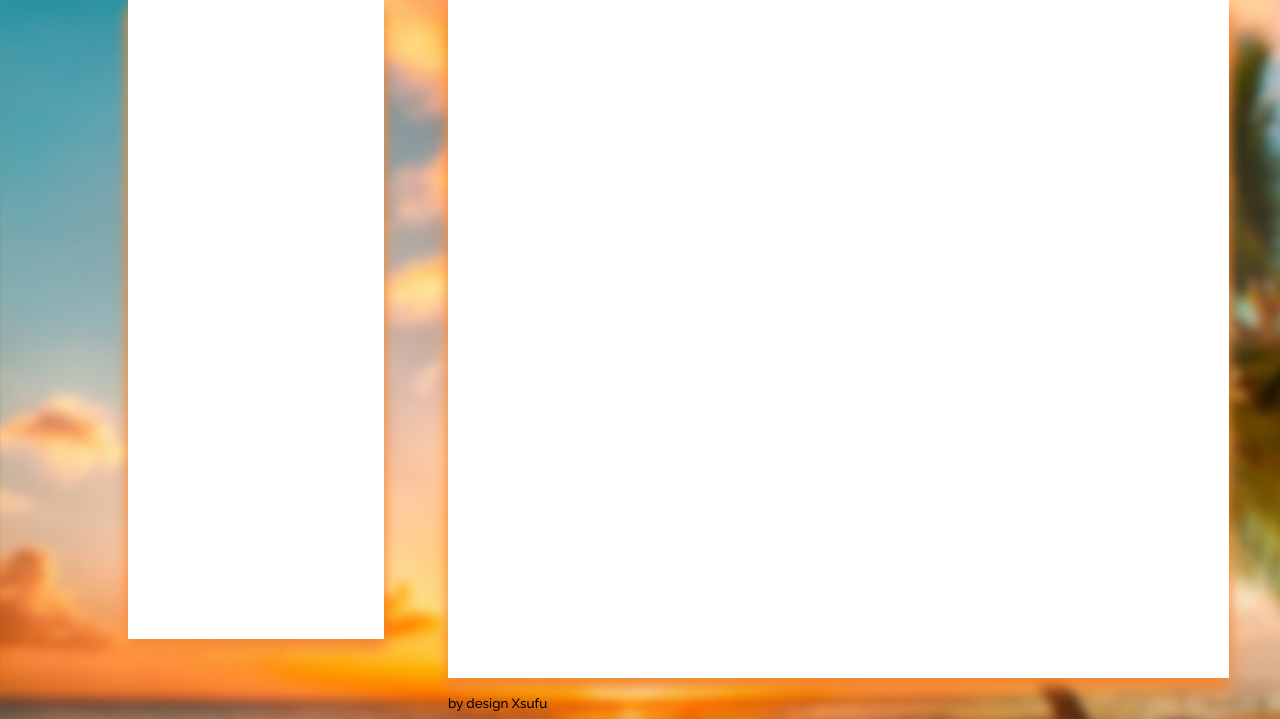
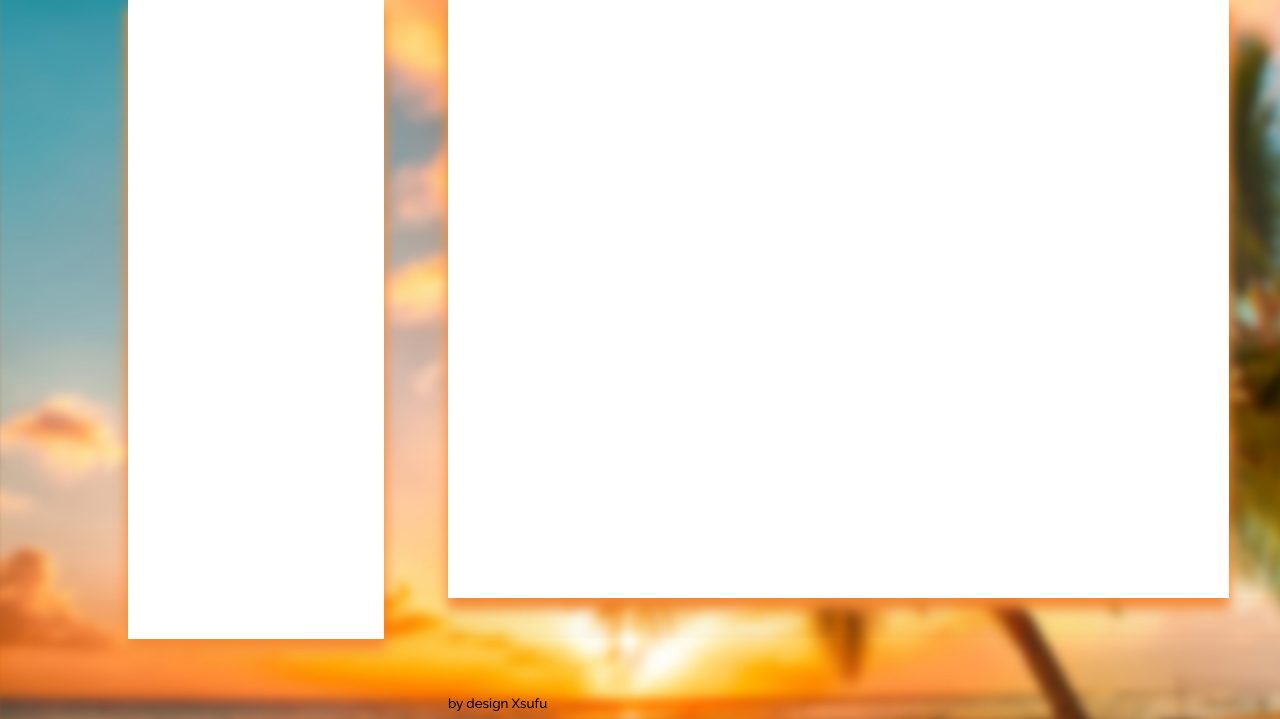
Before and after one commit to Xsufu/xsufu.github.io, a PHP site: page /beach.html in a window 1280 px wide. Shown: the part 81-800 px from the top of the page. Run offline with PHP 8.4, Linux system fonts and the light colour scheme.

Commit message:
CSS
Пробую изменить css

```diff
--- a/css/style.css
+++ b/css/style.css
@@ -201,7 +201,7 @@ html {
 .info {
 	width: 90%;
 	background-color: white;
-	height: 80.9vh;
+	height: 70.9vh;
 	padding: 2vh;
 	box-shadow: 0px 10px 12.5px 1px #f68934;
 }
```
